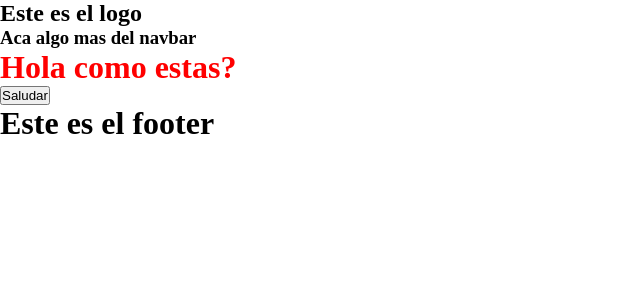
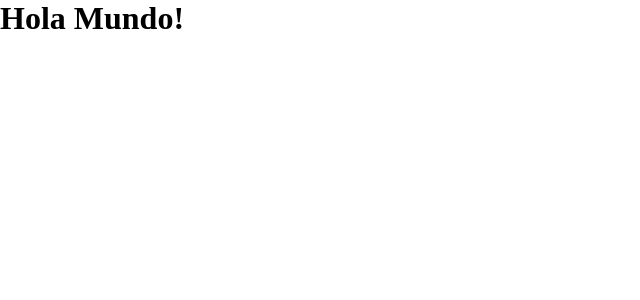
Before and after one commit to jorgeduje/ecommerce-43285, a React (Vite) app: page / in a window 1280 px wide. Shown: the top 300 px of the page, without its empty margins (0-640 px from the left). Built offline with nearby package versions, Linux system fonts and the light colour scheme.

Commit message:
se quita codigo deprecado

```diff
--- a/src/App.jsx
+++ b/src/App.jsx
@@ -1,19 +1,9 @@
-import Footer from "./Footer";
-import Navbar from "./Navbar";
-
 function App() {
-
-
-  const funcionSaludar = ()=>{
-    console.log("Hola como estas")
-  }
-
-  return <div>
-    <Navbar />
-    <h1 style={{color: "red"}}>Hola como estas?</h1>
-    <button onClick={funcionSaludar} >Saludar</button>
-    <Footer/>
-  </div>;
+  return (
+    <div>
+      <h1>Hola Mundo!</h1>
+    </div>
+  );
 }
 
 export default App;
--- a/src/Footer.jsx
+++ /dev/null
@@ -1,7 +0,0 @@
-
-const Footer =()=>{
-
-    return <h1>Este es el footer</h1>
-}
-
-export default Footer
--- a/src/LogoNavbar.jsx
+++ /dev/null
@@ -1,6 +0,0 @@
-
-const LogoNavbar = ()=>{
-    return <h2>Este es el logo</h2>
-}
-
-export default LogoNavbar
--- a/src/Navbar.jsx
+++ /dev/null
@@ -1,11 +0,0 @@
-import LogoNavbar from "./LogoNavbar"
-
-const Navbar = ()=>{
-
-    return <div>
-       <LogoNavbar />
-        <h3>Aca algo mas del navbar</h3>
-    </div>
-}
-
-export default Navbar
--- a/src/index.css
+++ b/src/index.css
@@ -1,5 +1,4 @@
-
-*{
+* {
   margin: 0;
   padding: 0;
   box-sizing: border-box;
--- a/src/main.jsx
+++ b/src/main.jsx
@@ -1,4 +1,3 @@
-
 import ReactDOM from "react-dom/client";
 import App from "./App.jsx";
 import "./index.css";
```
